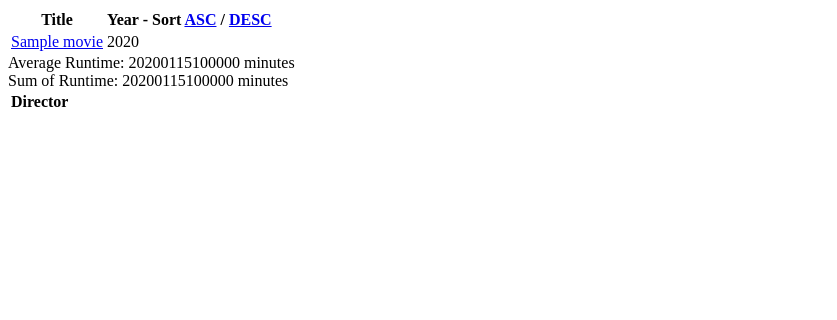
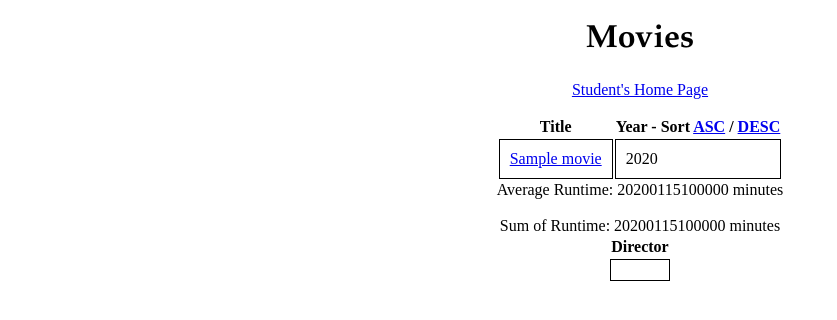
Before and after one commit to hudhuddd/silicon-bay-csumb, a PHP site: page /allMovies.php in a window 1280 px wide. Shown: the top 320 px of the page, without its empty margins (0-837 px from the left). Run offline with PHP 8.4, Linux system fonts and the light colour scheme; tables that the repository leaves empty or names only in its code hold one stand-in row (values such as "Sample post"); data that the repository does not hold is empty.

Commit message:
Added CSS
Gave the tables borders and added links to home pages. Also centered
tables.

```diff
--- a/CST336/team_project/assignment4/allMovies.php
+++ b/CST336/team_project/assignment4/allMovies.php
@@ -54,14 +54,40 @@ function fetchAllDirectors() {
 <!DOCTYPE html>
 <html lang="en">
 	<head>
-		<title>All Moves</title>
+		<style>
+		h1 {
+			text-align:center;
+			font-family:'Palatino';
+		}
+		h3 {
+			font-family:'Palatino';
+		}
+		table {
+			margin: 0 auto;
+		}
+		td {
+			padding: 10px;
+			border: black 1px solid;
+		}
+		#wrapper {
+			width: 900px;
+			margin: 0px auto;
+		}
+
+	</style>
+		<title>All Movies</title>
+		<h1>
+   	   Movies
+   		</h1>
 	</head>
 
 	<body>
+		<div id="wrapper">
 		<table>
 			<tr>
 				<th>Title</th>
 				<th>Year - Sort <a href="allMovies.php?yearSort=ASC">ASC</a> / <a href="allMovies.php?yearSort=DESC">DESC</a></th>
+				<a href="../../assignments/homepage.html"><p style = "text-align:center">Student's Home Page</p></a>
 			</tr>
 			<?php
 			$yearSort = 'ASC';
@@ -81,7 +107,7 @@ function fetchAllDirectors() {
 		<?php
 		$runtimeAverage = fetchRuntimeAverage();
 		$runtimeSum = fetchRuntimeSum();
-		echo "Average Runtime: " . (int) $runtimeAverage['avgRuntime'] ." minutes";
+		echo "<div align='center'>Average Runtime: " . (int) $runtimeAverage['avgRuntime'] ." minutes<div/>";
 		echo "<br>";
 		echo "Sum of Runtime: $runtimeSum[sumRuntime] minutes";
 		?>
@@ -99,5 +125,6 @@ function fetchAllDirectors() {
 			}
 			?>
 		</table>
+		</div>
 	</body>
 </html>
--- a/CST336/team_project/assignment4/movieDetails.php
+++ b/CST336/team_project/assignment4/movieDetails.php
@@ -32,6 +32,8 @@ function fetchDirector($directorId) {
 <!DOCTYPE html>
 <html lang="en">
 	<head>
+		<a href="../../assignments/homepage.html"><p style = "text-align:center">Student's Home Page</p></a>
+		<a href="allMovies.php"><p style = "text-align:center">Return to All Movies Page</p></a>
 		<title>Movie Details</title>
 	</head>
 
```
